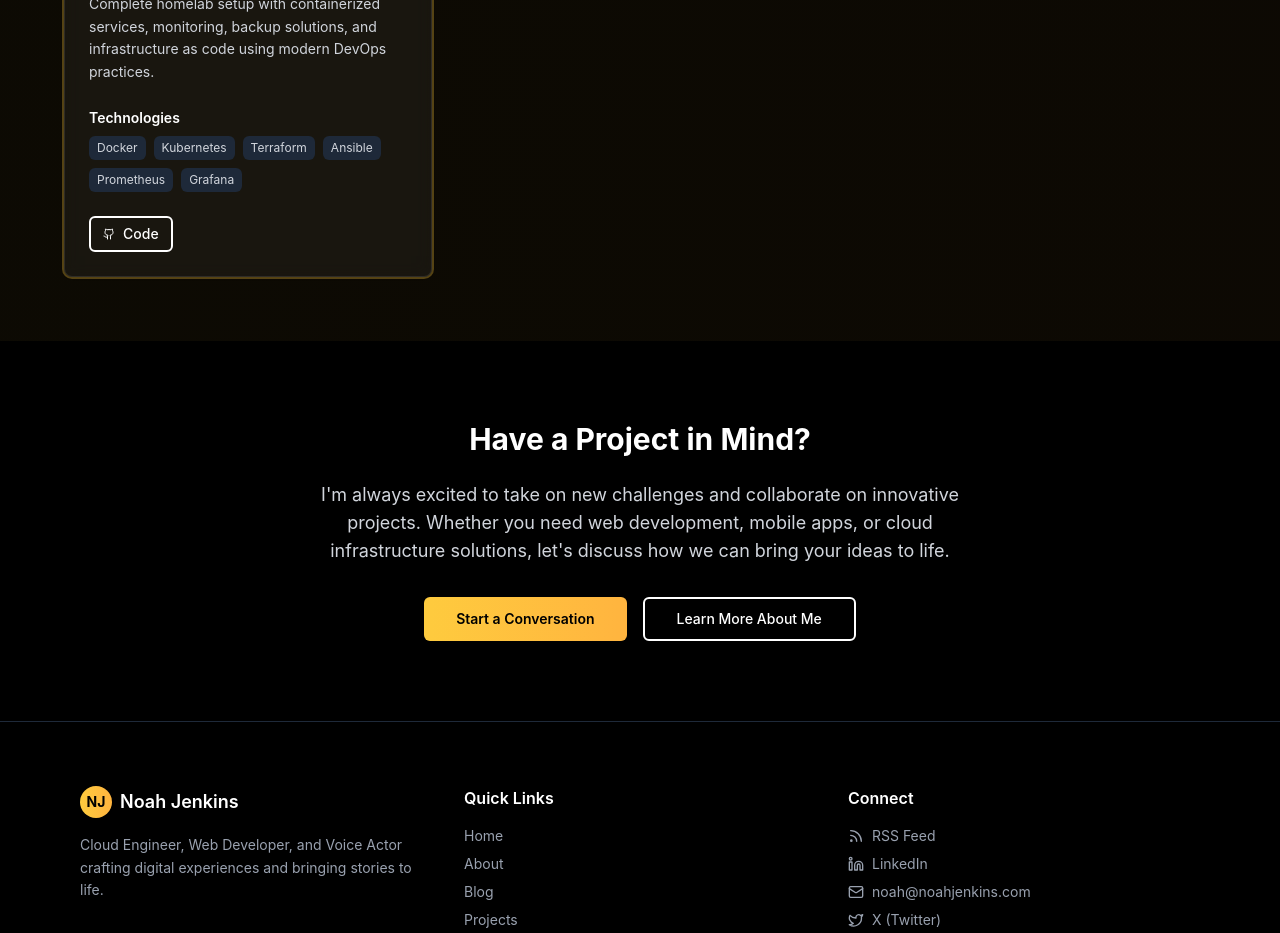
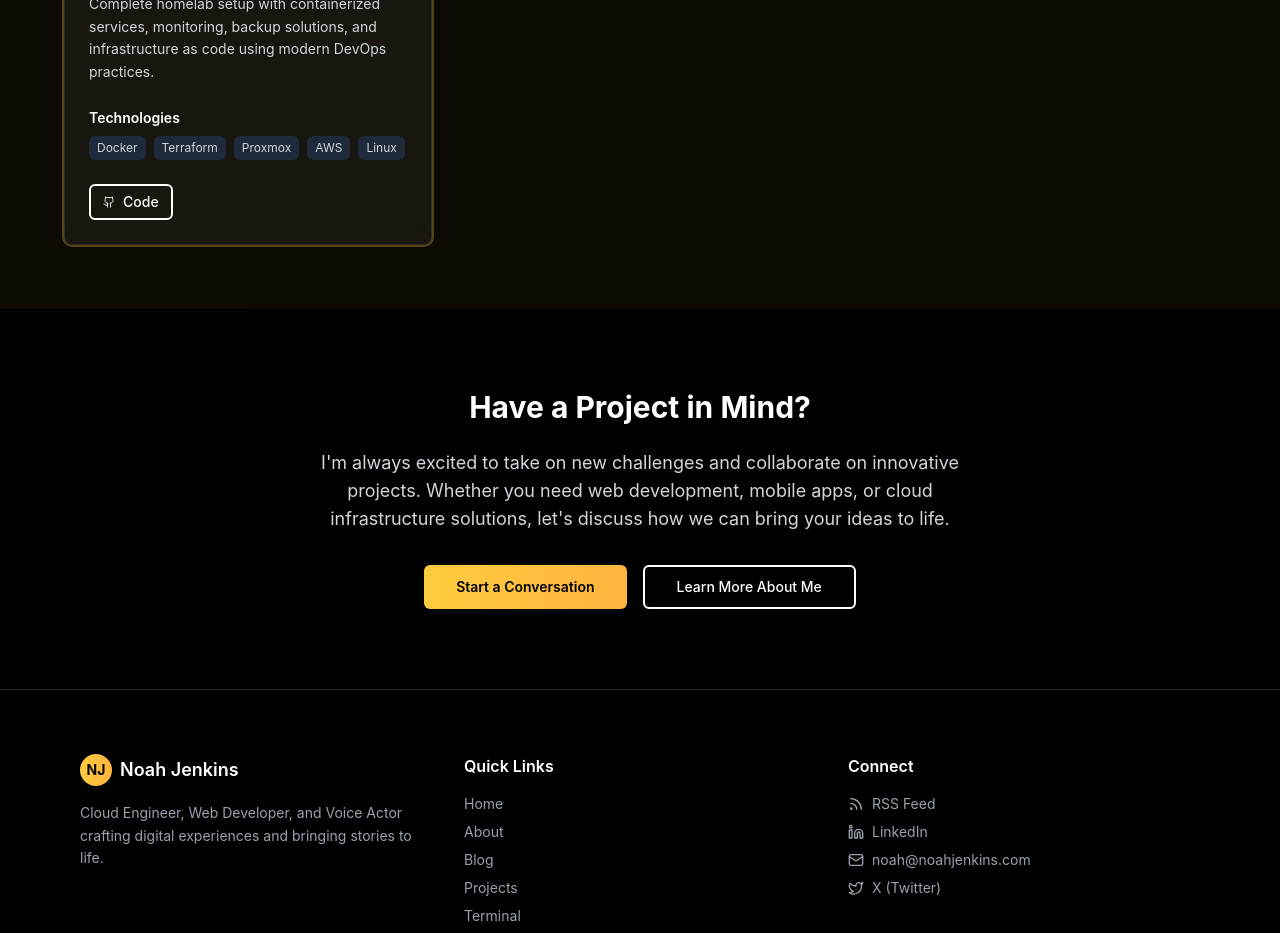
Before and after one commit to NoahJenkins/noahjenkins.com-v2, a Next.js app: page /projects in a window 1280 px wide. Shown: the part 2000-2933 px from the top of the page. Built offline with nearby package versions, Linux system fonts and the light colour scheme.

Commit message:
update homelab tech stack

```diff
--- a/app/projects/components/projects-content.tsx
+++ b/app/projects/components/projects-content.tsx
@@ -87,7 +87,7 @@ const projects: Project[] = [
     title: "Homelab Infrastructure",
     description: "Complete homelab setup with containerized services, monitoring, backup solutions, and infrastructure as code using modern DevOps practices.",
     category: "Cloud/Infrastructure",
-    technologies: ["Docker", "Kubernetes", "Terraform", "Ansible", "Prometheus", "Grafana"],
+    technologies: ["Docker", "Terraform", "Proxmox", "AWS", "Linux"],
     githubUrl: "https://github.com/NoahJenkins/Home-Lab-Projects",
     featured: true,
     status: "Active"
```
